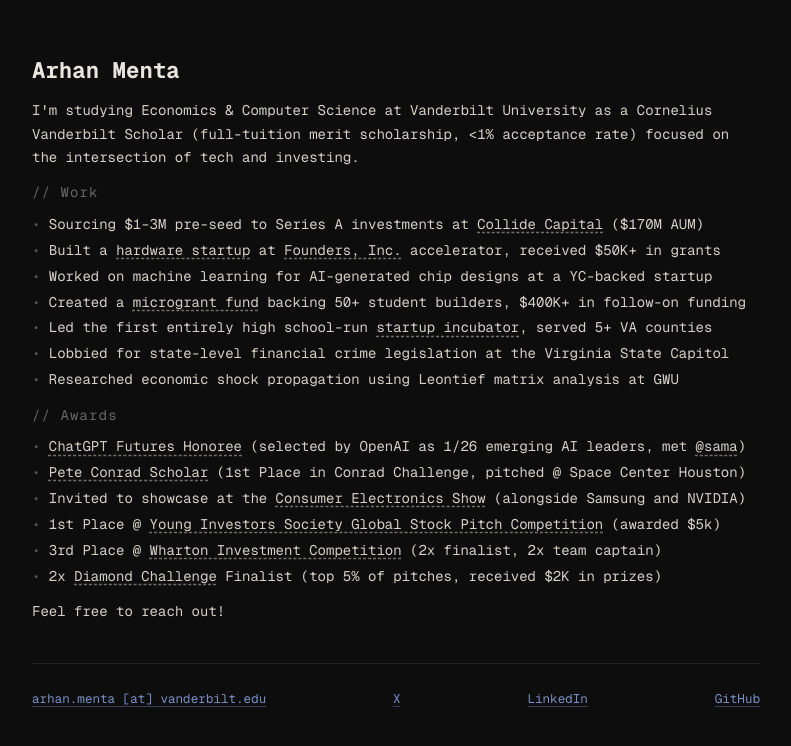
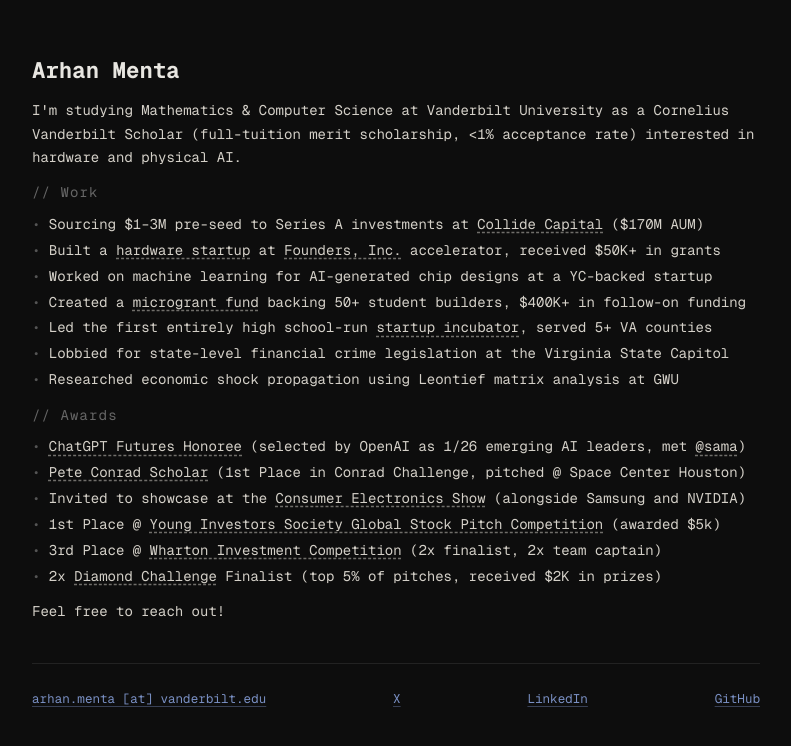
Before and after one commit to arhanmenta/personal_website, a plain HTML site: page index.html in a window 1280 px wide. Shown: the whole page, without its empty margins (244-1035 px from the left). Drawn offline with nearby package versions, Linux system fonts and the light colour scheme.

Commit message:
Update bio to mathematics, hardware, and physical AI

```diff
--- a/index.html
+++ b/index.html
@@ -128,7 +128,7 @@
     <h1 class="reveal reveal-1">Arhan Menta</h1>
 
     <p class="reveal reveal-2">
-      I'm studying Economics &amp; Computer Science at Vanderbilt University as a Cornelius Vanderbilt Scholar (full-tuition merit scholarship, &lt;1% acceptance rate) focused on the intersection of tech and investing.
+      I'm studying Mathematics &amp; Computer Science at Vanderbilt University as a Cornelius Vanderbilt Scholar (full-tuition merit scholarship, &lt;1% acceptance rate) interested in hardware and physical AI.
     </p>
 
     <div class="section-label reveal reveal-3">// Work</div>
```
